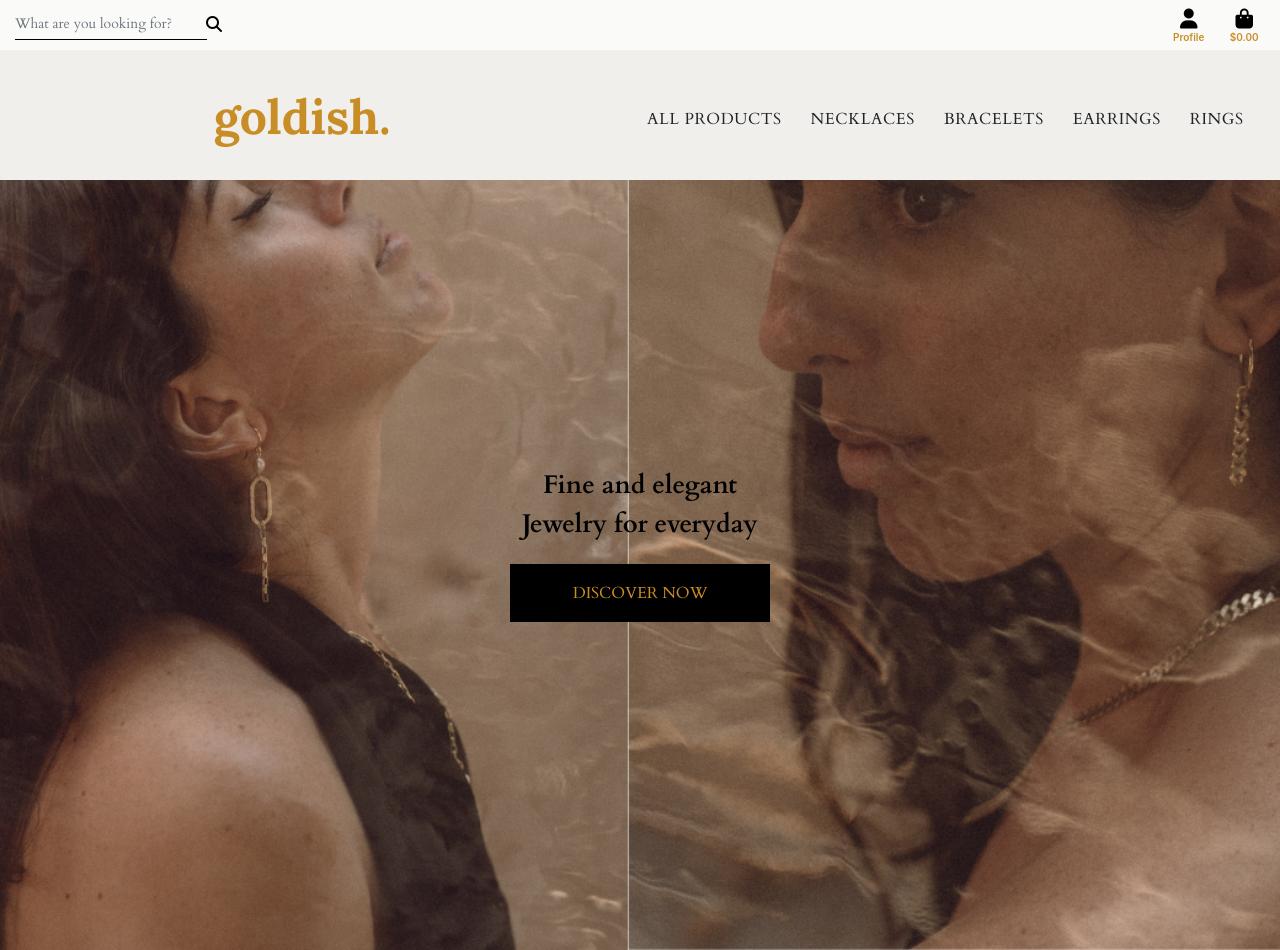
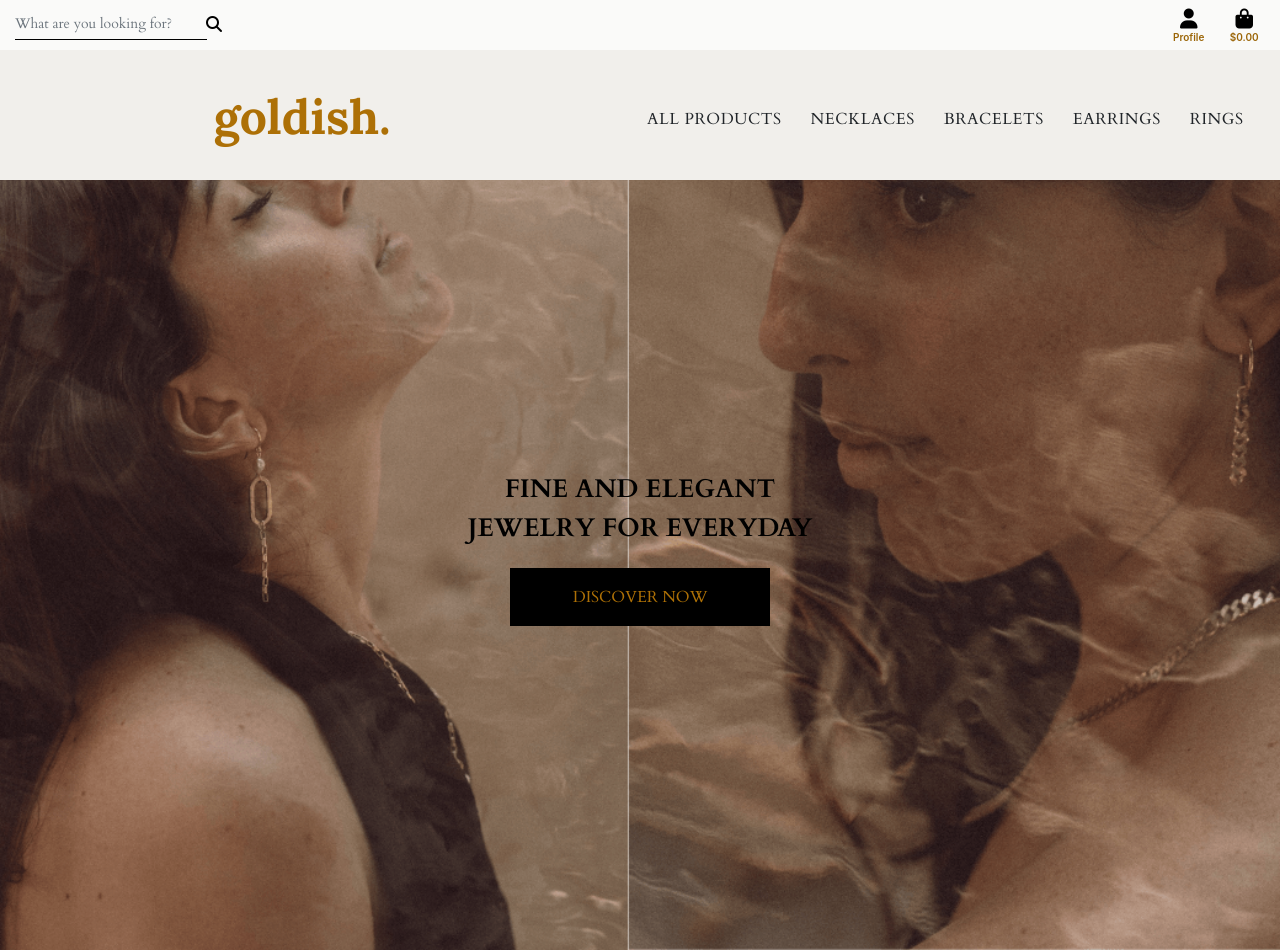
Before and after one commit to kristinabog/goldish, a Django app: page / in a window 1280 px wide. Run offline with Django 3.2, Linux system fonts and the light colour scheme; some libraries are stand-ins or nearby versions.

Commit message:
Added smaller size home-img and added fade in class to it, changed color of logo and nav links

```diff
--- a/home/templates/home/index.html
+++ b/home/templates/home/index.html
@@ -10,20 +10,18 @@
 {% endblock %}
 
 {% block content %}
-    <div class="container-fluid home-container">
+    <div class="container-fluid home-container fade-in-text">
         <div class="row justify-content-center my-auto h-100">
             <div class="my-auto">
                 <div class="my-auto">
-                    <div class="my-5 justify-content-center home-h1 fade-in-text">
+                    <div class="my-5 justify-content-center home-h1 fade-in-text text-uppercase">
                         <h1>
                             Fine and elegant
                         </h1>
                         <h1>
                             Jewelry for everyday
                         </h1>
-                        <h4>
-                            <a href="" class="shop-now-button btn btn-ls rounded-0 text-uppercase py-3">Discover Now</a>
-                        </h4>
+                        <a href="" class="discover-button btn btn-ls rounded-0 text-uppercase py-3">Discover Now</a>
                     </div>
                 </div>
             </div>
--- a/static/css/base.css
+++ b/static/css/base.css
@@ -5,6 +5,12 @@ html {
 }
 
 /*----------------------------navbar */
+
+#logo,
+.discover-button,
+.btn-black {
+    color: #ad7006;
+}
 
 /* navbar1 */
 
@@ -38,8 +44,8 @@ html {
 
 .nav-text {
     font-size: 10px;
-    color: #c98d26;
     font-weight: 600;
+    color: #9b6507;
 }
 
 .nav-link {
@@ -70,7 +76,6 @@ html {
 #logo {
     font-family: 'Lora', sans-serif;
     font-size: 3rem;
-    color: #c98d26;
 }
 
 #nav2-links-col {
@@ -84,9 +89,8 @@ div#nav2-links-col li.list-inline-item:not(:last-child) {
 
 /* h1 & Button on home page */
 
-.shop-now-button {
+.discover-button {
     background: black;
-    color: #c98d26;
     min-width: 260px;
     font-family:'Cardo';
     margin-top: 1rem;
@@ -94,15 +98,14 @@ div#nav2-links-col li.list-inline-item:not(:last-child) {
 
 .btn-black {
     background: black;
-    color: #c98d26;
 }
 
-.shop-now-button:hover,
-.shop-now-button:active,
-.shop-now-button:focus,
-.btn-black:hover,
-.btn-black:active,
-.btn-black:focus {
+.discover-button:hover,
+.discover-button:active,
+.discover-button:focus,
+.discover-black:hover,
+.discover-black:active,
+.discover-black:focus {
     background: #222;
     color: white;
 }
@@ -156,7 +159,7 @@ div.home-h1 .h1, h1 {
 /*------------------------- home */
 
 .home-container {
-    background: url('/media/home-img1.png') no-repeat center center fixed;
+    background: url('/media/home-img.png') no-repeat center center fixed;
     background-size: cover;
 
     height: 100vh;
```
Also changed, not shown: media/home-img.png (added), media/home-img1.png (deleted).
